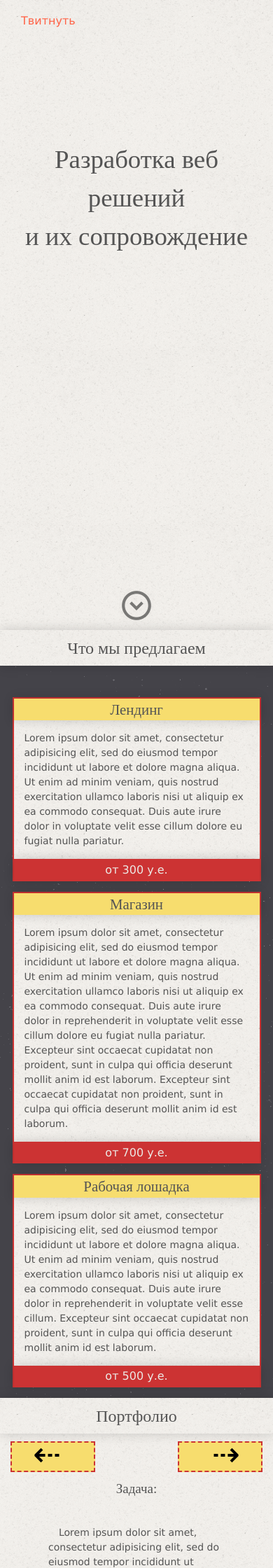
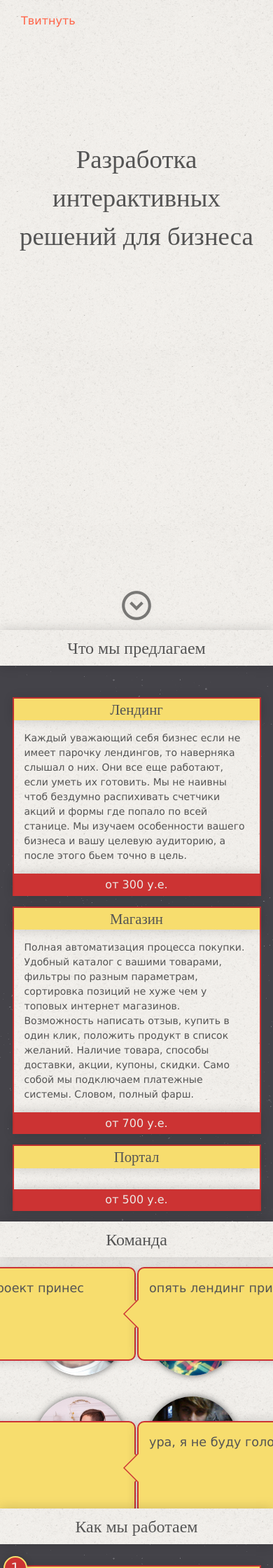
Before and after one commit to depekur/depekur.github.io, a Jekyll site: the page built from index.html, in a window 390 px wide. Shown: the top 2240 px of the page at 70% size. Built offline with Jekyll 4.4.1, drawn with Linux system fonts in a browser that asks for light colours; some web fonts are replaced; comment, search, counter and statistics services are not loaded; some of the changed text lies outside the part shown.

Commit message:
yandex mail and funny head

```diff
--- /dev/null
+++ b/890a3ac7a329.html
@@ -0,0 +1 @@
+eff1c018464f
--- a/_sass/_landing-1.scss
+++ b/_sass/_landing-1.scss
@@ -53,11 +53,13 @@
 		}
 	}
 	hr {
-		border-color: $banana-color-red;
-		border-style: solid;
+		border: 1px solid $banana-color-red;
+		border-bottom: 0;
+		//border-style: solid;
 		position: absolute;
 		width: 100%;
 		margin: 0;
+		border-width: 1px;
 	}
 	hr.top-nav-hr {
 		top: 70px;
--- a/_sass/_landing-2.scss
+++ b/_sass/_landing-2.scss
@@ -221,10 +221,6 @@
 	text-align: center;
 
 
-	p {
-		text-indent: $woid;
-	}
-
 	div.about-banana {
 		display: inline-block;
 		width: 50%;
@@ -262,80 +258,221 @@
 			}
 		}
 	}
+	div.about-wrapp {
+		text-align: center;
+		height: 88%;
+		&:before {
+			content: '';
+			display: inline-block;
+			height: 100%;
+			vertical-align: middle;
+			//margin-right: -0.25em;
+		}
+	}
 	ul.slaves {
+		display: inline-block;
+  		vertical-align: middle;
 		box-sizing: border-box;
-		margin-top: $woid*3;
-		margin-bottom: 0;
 		text-align: left;
+
 		//vertical-align: top;
-		display: inline-block;
-		//width: 50%;
+
+
 		li {
-			@include clearfix();
+			//@include clearfix();
 
 			width: 50%;
+			//height: 50%;
 			float: left;
 			padding: $woid;
 			box-sizing: border-box;
-
-
+			text-align: left;
+			position: relative;
 			img {
-				width: 140px;
-				height: 140px;
+				width: 160px;
+				height: 160px;
 				//vertical-align: top;
 				box-shadow: 0 0 10px #666;
 				border-radius: 100%;
+			}
+			p {
+				font-size: 1.1em;
+				//width: 300px;
+				//height: 300px;
+				text-align: left;
+				height: 100px;
+				width: 250px;
+				max-height: 100px;
+				max-width: 250px;
+				border-radius: 10px;
+				margin: 0;
+				padding: $woid;
+				-webkit-box-shadow: 0 0 16px 0 rgba(0, 0, 0, 0.175);
+	-moz-box-shadow: 0 0 16px 0 rgba(0, 0, 0, 0.175);
+	box-shadow: 0 0 16px 0 rgba(0, 0, 0, 0.175);
+			}
+			div {
+				position: absolute;
+				margin: 0;
+				padding: 0;
 
 			}
 
+			#jenya {
+				position: relative;
+				background: $banana-color;
+				border: 2px solid $banana-color-red;
+
+				&:after, &:before {
+					left: 100%;
+					top: 50%;
+					border: solid transparent;
+					content: " ";
+					height: 0;
+					width: 0;
+					position: absolute;
+					pointer-events: none;
+				}
+				&:after {
+					//border-color: rgba(136, 183, 213, 0);
+					border-left-color: $banana-color;
+					border-width: 20px;
+					margin-top: -20px;
+				}
+				&:before {
+					//border-color: rgba(194, 225, 245, 0);
+					border-left-color: $banana-color-red;
+					border-width: 22px;
+					margin-top: -22px;
+				}
+
+			}
+			#dima {
+				position: relative;
+				background: $banana-color;
+				border: 2px solid $banana-color-red;
+
+				&:after, &:before {
+					right: 100%;
+					top: 50%;
+					border: solid transparent;
+					content: " ";
+					height: 0;
+					width: 0;
+					position: absolute;
+					pointer-events: none;
+				}
+				&:after {
+					//border-color: rgba(136, 183, 213, 0);
+					border-right-color: $banana-color;
+					border-width: 20px;
+					margin-top: -20px;
+				}
+				&:before {
+					//border-color: rgba(194, 225, 245, 0);
+					border-right-color: $banana-color-red;
+					border-width: 22px;
+					margin-top: -22px;
+				}
+			}
+			#valia {
+				position: relative;
+				background: $banana-color;
+				border: 2px solid $banana-color-red;
+
+				&:after, &:before {
+					left: 100%;
+					top: 50%;
+					border: solid transparent;
+					content: " ";
+					height: 0;
+					width: 0;
+					position: absolute;
+					pointer-events: none;
+				}
+				&:after {
+					//border-color: rgba(136, 183, 213, 0);
+					border-left-color: $banana-color;
+					border-width: 20px;
+					margin-top: -20px;
+				}
+				&:before {
+					//border-color: rgba(194, 225, 245, 0);
+					border-left-color: $banana-color-red;
+					border-width: 22px;
+					margin-top: -22px;
+				}
+			}
+			#igor {
+				position: relative;
+				background: $banana-color;
+				border: 2px solid $banana-color-red;
+
+				&:after, &:before {
+					right: 100%;
+					top: 50%;
+					border: solid transparent;
+					content: " ";
+					height: 0;
+					width: 0;
+					position: absolute;
+					pointer-events: none;
+				}
+				&:after {
+					//border-color: rgba(136, 183, 213, 0);
+					border-right-color: $banana-color;
+					border-width: 20px;
+					margin-top: -20px;
+				}
+				&:before {
+					//border-color: rgba(194, 225, 245, 0);
+					border-right-color: $banana-color-red;
+					border-width: 22px;
+					margin-top: -22px;
+				}
+			}
+
+
 			&:nth-child(1) {
-				border-right: 1px solid $banana-color-red;
-				border-bottom: 1px solid $banana-color-red;
+				img {
+					float: right;
+					margin-left: $woid;
+					vertical-align: bottom;
+				}
+				div {
+					top: -10px;
+					left: -90px;
+				}
+			}
+			&:nth-child(2) {
+				img {
+					float: left;
+					margin-right: $woid;
+					//vertical-align: bottom;
+				}
+				div {
+					top: -10px;
+					right: -90px;
+				}
+			}
+			&:nth-child(3) {
 				img {
 					float: right;
 					margin-left: $woid;
 				}
-				h3 {
-					text-align: right;
-				}
-				p {
-					float: left;
+				div {
+					top: 50px;
+					left: -90px;
 				}
 			}
-			&:nth-child(2) {
-				border-left: 1px solid $banana-color-red;
-				border-bottom: 1px solid $banana-color-red;
+			&:nth-child(4) {
 				img {
 					float: left;
 					margin-right: $woid;
 				}
-				p {
-					float: right;
-				}
-			}
-			&:nth-child(3) {
-				border-top: 1px solid $banana-color-red;
-				border-right: 1px solid $banana-color-red;
-				img {
-					float: right;
-					margin-left: $woid;
-				}
-				h3 {
-					text-align: right;
-				}
-				p {
-					float: left;
-				}
-			}
-			&:nth-child(4) {
-				border-left: 1px solid $banana-color-red;
-				border-top: 1px solid $banana-color-red;
-				img {
-					float: left;
-					margin-right: $woid;
-				}
-				p {
-					float: right;
+				div {
+					top: 50px;
+					right: -90px;
 				}
 			}
 
@@ -344,11 +481,7 @@
 				padding: $woid;
 			}
 
-			p {
-				font-size: 1.2em;
-				width: 300px;
-				text-align: left;
-			}
+
 			span {
 				display: block;
 				float: right;
--- a/_sass/_media-tablets.scss
+++ b/_sass/_media-tablets.scss
@@ -3,7 +3,7 @@
 @media only screen and (min-width: 768px) and (max-width: 1159px) {
 
 body {
-	background: #fff;
+	background: #ECE9E5;
 }
 
 nav#landing-nav {
--- a/index.html
+++ b/index.html
@@ -40,7 +40,7 @@
 <!--
    <h1 class="theater">Разработка <span id="king">сайтов</span><span id="coma" class="death">,</span><br><span id="god" class="saying"></span></h1>
 -->
-<h1 class="theater">Разработка веб решений <br> и их сопровождение </h1>
+<h1 class="theater">Разработка интерактивных <br> решений для бизнеса</h1>
 
       <span class="scroll-down-please"></span>
 </header>
@@ -50,31 +50,17 @@
    <ul>
       <li>
          <h3>Лендинг</h3>
-         <p>Lorem ipsum dolor sit amet, consectetur adipisicing elit, sed do eiusmod
-         tempor incididunt ut labore et dolore magna aliqua. Ut enim ad minim veniam,
-         quis nostrud exercitation ullamco laboris nisi ut aliquip ex ea commodo
-         consequat. Duis aute irure dolor in voluptate velit esse
-         cillum dolore eu fugiat nulla pariatur. </p>
+         <p>Каждый уважающий себя бизнес если не имеет парочку лендингов, то наверняка слышал о них. Они все еще работают, если уметь их готовить. Мы не наивны чтоб бездумно распихивать счетчики акций и формы где попало по всей станице. Мы изучаем особенности вашего бизнеса и вашу целевую аудиторию, а после этого бьем точно в цель.</p>
          <div>от 300 у.е.</div>
       </li>
       <li>
          <h3>Магазин</h3>
-         <p>Lorem ipsum dolor sit amet, consectetur adipisicing elit, sed do eiusmod
-         tempor incididunt ut labore et dolore magna aliqua. Ut enim ad minim veniam,
-         quis nostrud exercitation ullamco laboris nisi ut aliquip ex ea commodo
-         consequat. Duis aute irure dolor in reprehenderit in voluptate velit esse
-         cillum dolore eu fugiat nulla pariatur. Excepteur sint occaecat cupidatat non
-         proident, sunt in culpa qui officia deserunt mollit anim id est laborum. Excepteur sint occaecat cupidatat non proident, sunt in culpa qui officia deserunt mollit anim id est laborum.</p>
+         <p>Полная автоматизация процесса покупки. Удобный каталог с вашими товарами, фильтры по разным параметрам, сортировка позиций не хуже чем у топовых интернет магазинов. Возможность написать отзыв, купить в один клик, положить продукт в список желаний. Наличие товара, способы доставки, акции, купоны, скидки. Само собой мы подключаем платежные системы. Словом, полный фарш.</p>
          <div>от 700 у.е.</div>
       </li>
       <li>
-         <h3>Рабочая лошадка</h3>
-         <p>Lorem ipsum dolor sit amet, consectetur adipisicing elit, sed do eiusmod
-         tempor incididunt ut labore et dolore magna aliqua. Ut enim ad minim veniam,
-         quis nostrud exercitation ullamco laboris nisi ut aliquip ex ea commodo
-         consequat. Duis aute irure dolor in reprehenderit in voluptate velit esse
-         cillum. Excepteur sint occaecat cupidatat non
-         proident, sunt in culpa qui officia deserunt mollit anim id est laborum.</p>
+         <h3>Портал</h3>
+         <p></p>
          <div>от 500 у.е.</div>
       </li>
    </ul>
@@ -83,7 +69,38 @@
    -->
 </section>
 
-{% include slider.html %}
+
+
+<section class="section about">
+
+   <h2 class="section-header">Команда</h2>
+   <div class="about-wrapp">
+      <ul class="slaves">
+         <li>
+            <img src="media/landing/evgeniy.jpg" alt="Ведущий разаботчик">
+            <div><p id="jenya"></p></div>
+
+         </li>
+         <li>
+            <img src="media/landing/dima.jpg" alt="">
+            <div><p id="dima"></p></div>
+
+         </li>
+          <li>
+            <img src="media/landing/valia.jpg" alt="">
+            <div><p id = "valia"></p></div>
+
+         </li>
+         <li>
+            <img src="media/landing/igor.jpg" alt="">
+            <div><p id="igor"></p> </div>
+
+         </li>
+      </ul>
+   </div>
+
+</section>
+
 
 
 <section class="section how-banana-work">
@@ -128,51 +145,7 @@
    <div class="about-escort">Сайт - не конечный продукт, но рабочий инструмент. Каждый инструмент нуждается в заточке. Веб студия bananagarden.net не бросает свои инструменты на произвол судьбы. После запуска проекта мы предоставляем <h3>бесплатные 3 месяца технической поддержки</h3>Как правило мы сопровождаем только свои проекты, но можем сделать исключение.</div>
 </section>
 
-<section class="section about">
 
-   <h2 class="section-header">Команда</h2>
-
-   <ul class="slaves">
-      <li>
-
-         <img src="media/landing/evgeniy.jpg" alt="Ведущий разаботчик">
-         <p id="jenya"></p>
-
-      </li>
-      <li>
-         <img src="media/landing/dima.jpg" alt="">
-         <p id="dima"></p>
-
-      </li>
-       <li>
-
-         <img src="media/landing/valia.jpg" alt="">
-         <p id = "valia"></p>
-
-
-      </li>
-      <li>
-
-         <img src="media/landing/igor.jpg" alt="">
-         <p id="igor"></p>
-
-
-      </li>
-   </ul>
-   <!--
-   <div class="about-banana">
-      <p>Мы - команда фрилансеров. У нас нет офиса, мы децентрализированны, свободны и динамичны. Веб-разработка - наша страсть. Нас никто не подгоняет - мы сами заинтересованны делать свою работу.</p>
-      <p>Мимо нас не проходит ни одна новая технология, мы всегда в тренде. У нас нет графика работы - мы работаем на результат. Нам не платят ставку, у нас нет отпусков и выходных. Пока остальные жалуются на переработки - мы не спим ночами и думаем как сделать проект лучше. Все чем мы живем - результат. </p>
-      <p><span>Lorem ipsum dolor sit amet, consectetur adipisicing elit, sed do eiusmod
-      tempor incididunt ut labore et dolore magna aliqua. Ut enim ad minim veniam,
-      quis nostrud exercitation ullamco laboris nisi ut aliquip ex ea commodo
-      consequat. Duis aute irure dolor in reprehenderit in voluptate velit esse
-      cillum dolore eu fugiat nulla pariatur. Excepteur sint occaecat cupidatat non
-      proident, sunt in culpa qui officia deserunt mollit anim id est laborum.</span></p>
-   </div>
-   -->
-
-</section>
 
 
 <section class="landing-contact section">
--- a/js/landing.js
+++ b/js/landing.js
@@ -44,14 +44,14 @@
 function fuckTheKing() {
 	$("#coma").toggleClass("death");
 }
-*/
 
 
+*/
 
 var theater = new TheaterJS({ locale: "ru" });
 4
 theater
-	.describe("jenya", { speed: .9, accuracy: .9, invincibility: 1 }, "#jenya")
+	.describe("jenya", { speed: .9, accuracy: .9, invincibility: 100 }, "#jenya")
 	.describe("dima", { speed: .9, accuracy: .7, invincibility: 2 }, "#dima")
 	.describe("valia", { speed: .9, accuracy: .6, invincibility: 4 }, "#valia")
 	.describe("igor", { speed: .9, accuracy: .7, invincibility: 10 }, "#igor");
@@ -109,7 +109,7 @@
 				//animateAnchor: true,
 				responsiveWidth: 768,
 				responsiveHeight: 500,
-				anchors: ['hello', 'offer', 'portfolio', 'how-banana-work', 'escort', 'about', 'contacts'],
+				anchors: ['hello', 'offer', 'about', 'how-banana-work', 'escort', 'contacts'],
 			  	navigation: true,
 				navigationPosition: 'left',
 				//navigationTooltips: ['приветик', 'offer', 'portfolio', 'how-banana-work', 'about', 'contacts'],
```
Also changed, not shown: other parts of index.html (+1 -1 lines), media/landing/bubble_1.gif (added), media/landing/bubble_2.gif (added), media/landing/bubble_3.gif (added), media/landing/bubble_4.gif (added).
